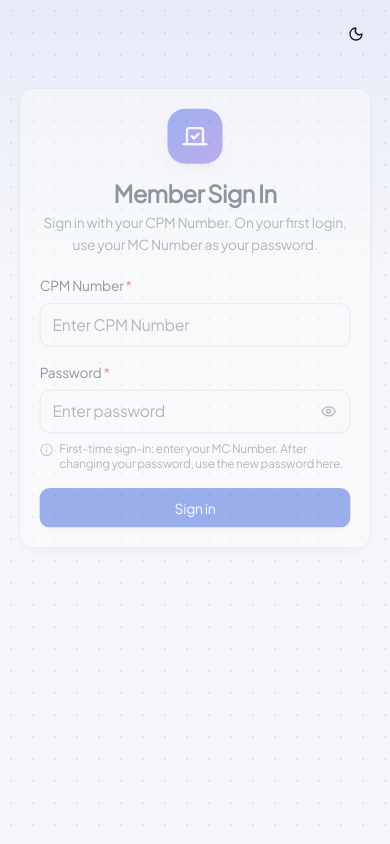
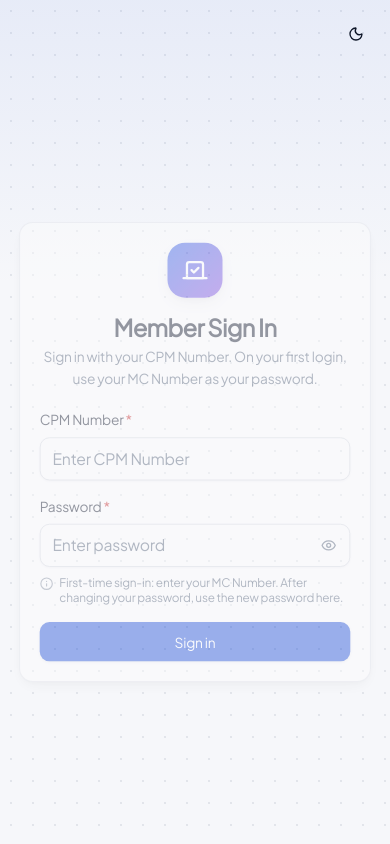
Before and after one commit to MHOC96/Election-System, a React (Vite) app in the folder frontend/: page /login in a window 390 px wide. Built offline with nearby package versions, Linux system fonts and the light colour scheme; no server answers.

Commit message:
fix(ui): center login form vertically on iOS and mobile devices

```diff
--- a/frontend/src/pages/LoginPage.tsx
+++ b/frontend/src/pages/LoginPage.tsx
@@ -82,23 +82,23 @@ export function LoginPage() {
   }
 
   return (
-    <div className="bg-grid relative flex min-h-[100dvh] flex-col surface-page">
+    <div className="bg-grid relative flex min-h-screen min-h-[100dvh] flex-col surface-page">
       <div
         aria-hidden
         className="pointer-events-none absolute inset-x-0 top-0 -z-0 h-72 bg-gradient-to-b from-primary/[0.07] to-transparent dark:from-primary/[0.12]"
       />
       <SkipToContent />
 
-      <header className="relative flex justify-end p-4">
+      <header className="relative flex justify-end p-4 pt-[max(1rem,env(safe-area-inset-top))] pr-[max(1rem,env(safe-area-inset-right))]">
         <ThemeToggle />
       </header>
 
       <main
         id={MAIN_CONTENT_ID}
         tabIndex={-1}
-        className="relative flex flex-1 flex-col items-center justify-start px-4 pb-[max(2rem,env(safe-area-inset-bottom))] pt-4 outline-none sm:justify-center sm:py-8"
+        className="relative flex flex-1 flex-col items-center justify-center px-4 py-6 pb-[max(2rem,env(safe-area-inset-bottom))] outline-none sm:py-8"
       >
-        <Card className="surface-raised w-full max-w-md animate-scale-in max-sm:scroll-mt-4">
+        <Card className="surface-raised my-auto w-full max-w-md animate-scale-in max-sm:scroll-mt-4">
           <CardHeader className="text-center">
             <div className={cn(brandMarkClass, 'mx-auto mb-3 h-14 w-14 rounded-2xl shadow-md')}>
               <Vote className="h-7 w-7" aria-hidden="true" />
```
